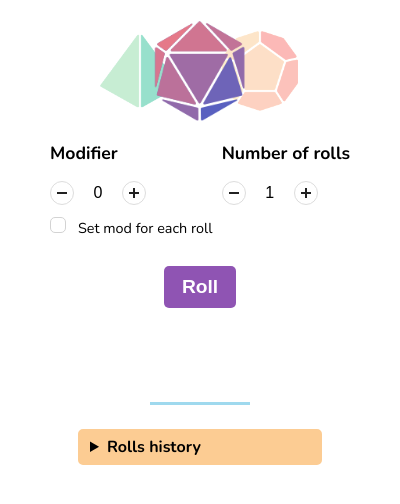
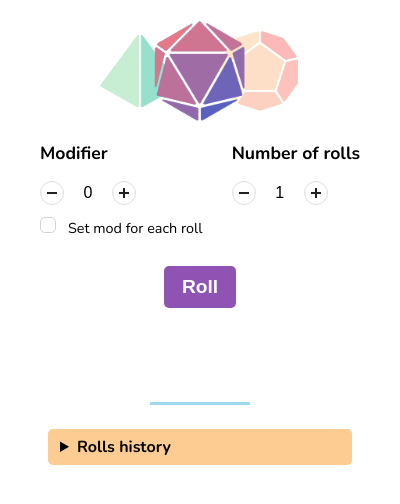
Before and after one commit to CCekla/Rolling, a browser extension: page popup/index.html in a window 400 px wide. Shown: the part 70-574 px from the top of the page. Drawn offline with Linux system fonts and the light colour scheme.

Commit message:
changed some styles

```diff
--- a/popup/styles.css
+++ b/popup/styles.css
@@ -1,5 +1,5 @@
 html {
-  max-width: 480px;
+  max-width: 420px;
 }
 body {
   margin: 0;
@@ -17,7 +17,7 @@ main {
 .row {
   display: flex;
   justify-content: space-between;
-  width: 75%;
+  width: 80%;
   margin: 0 auto;
 }
 
@@ -177,7 +177,7 @@ h1 {
 }
 /*checkbox input*/
 .form-check {
-  width: 75%;
+  width: 80%;
   margin: 0 auto;
   padding-bottom: 1.75rem;
 }
@@ -242,7 +242,7 @@ h1 {
 
 /*History*/
 #history {
-  width: 60%;
+  width: 75%;
   margin: 0 auto;
   border: 2px solid #fccc93;
   border-radius: 5px;
```
